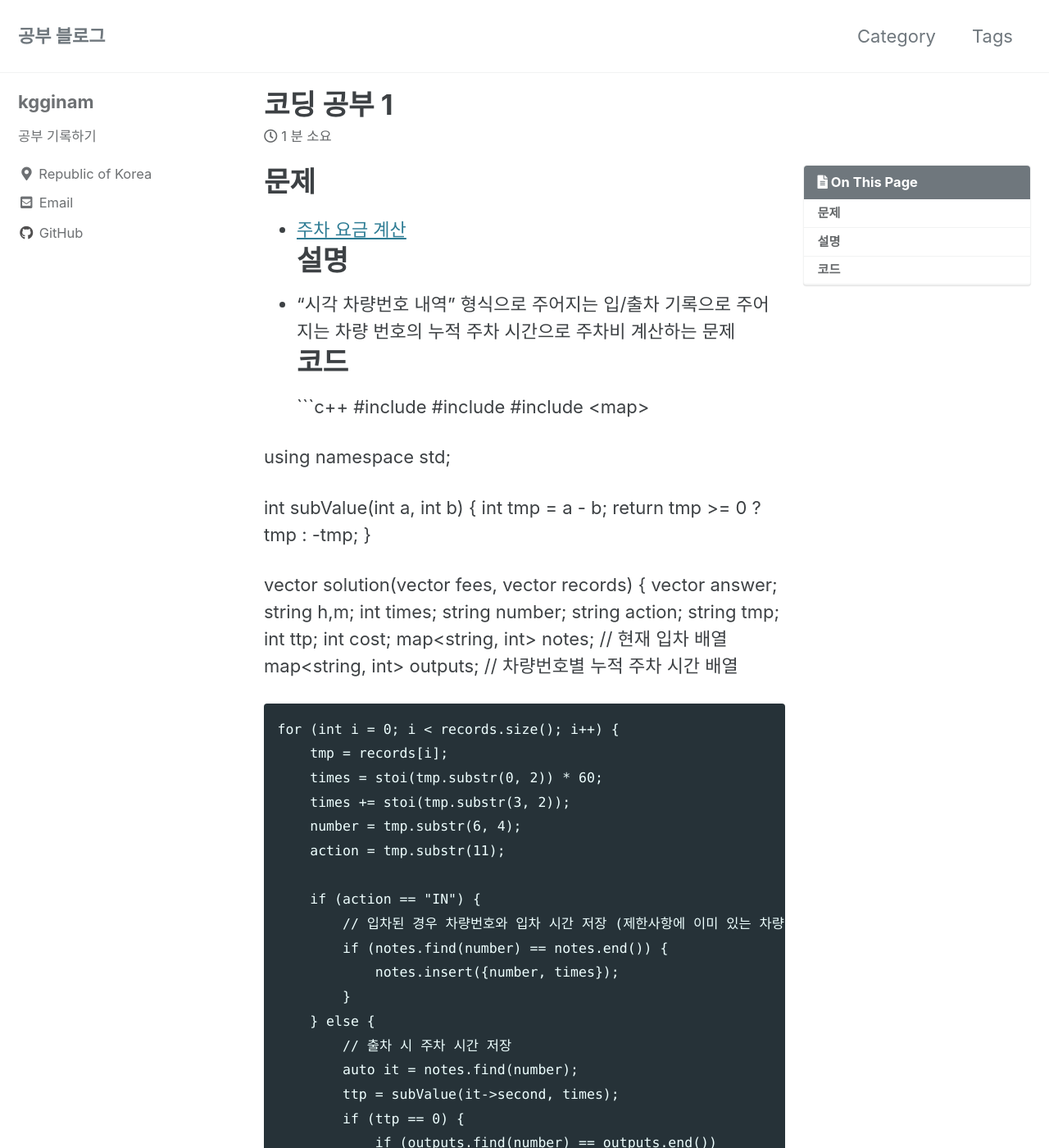
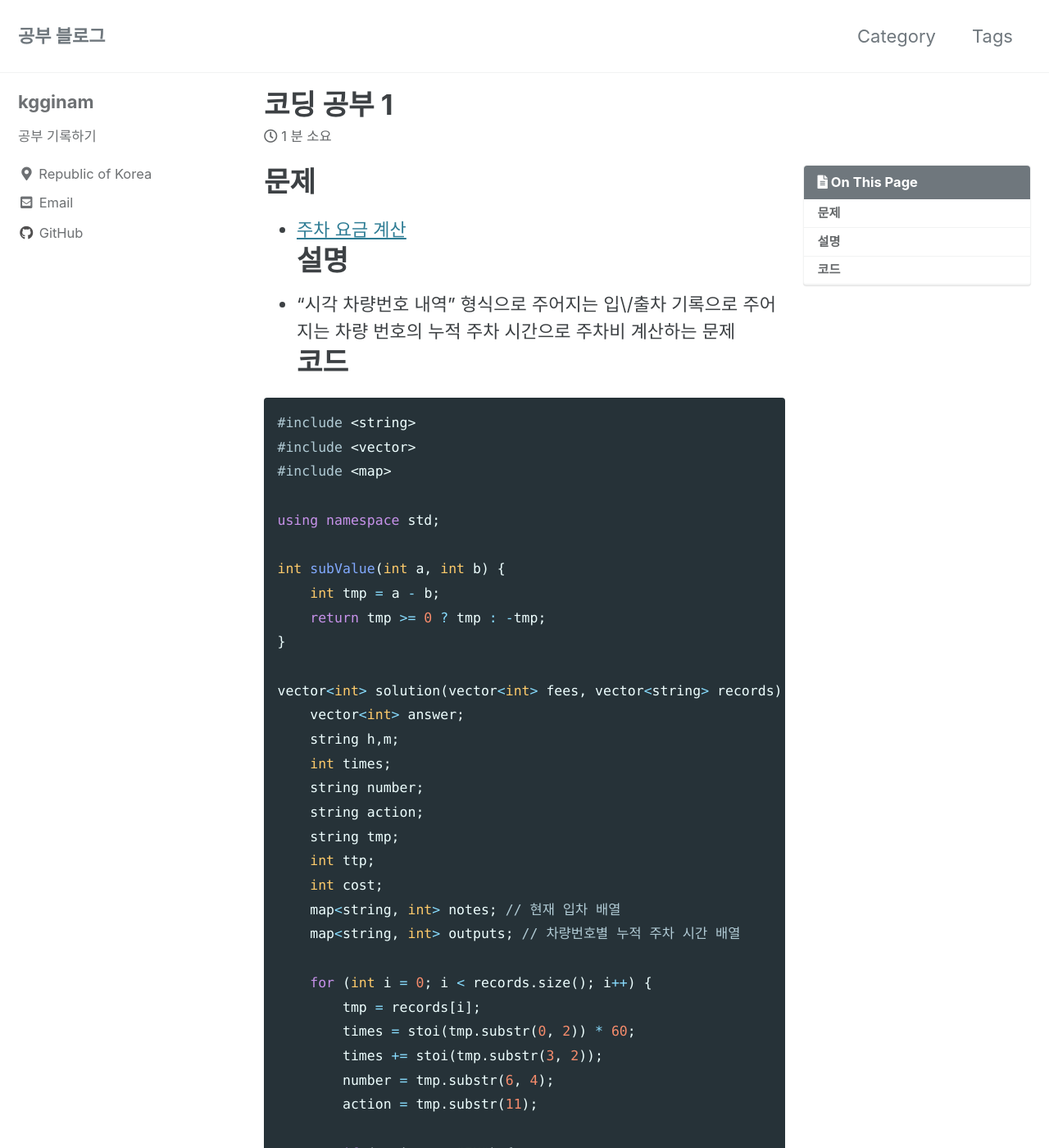
Before and after one commit to kgginam/kgginam.github.io, a Jekyll site: the page built from _posts/2023-09-10-coding1.md, in a window 1280 px wide and 1400 px high. Shown: the whole window at 82% size. Built offline with Jekyll 4.4.1, drawn with Linux system fonts in a browser that asks for light colours; cached includes are drawn as plain includes; comment, search, counter and statistics services are not loaded; some of the changed text lies outside the part shown.

Commit message:
테스트

````diff
--- a/_posts/2023-09-10-coding1.md
+++ b/_posts/2023-09-10-coding1.md
@@ -11,8 +11,9 @@ toc: true
 # 문제
 - [주차 요금 계산](https://school.programmers.co.kr/learn/courses/30/lessons/92341)
 # 설명
-- "시각 차량번호 내역" 형식으로 주어지는 입/출차 기록으로 주어지는 차량 번호의 누적 주차 시간으로 주차비 계산하는 문제
+- "시각 차량번호 내역" 형식으로 주어지는 입\/출차 기록으로 주어지는 차량 번호의 누적 주차 시간으로 주차비 계산하는 문제
 # 코드
+
 ```c++
 #include <string>
 #include <vector>
````
